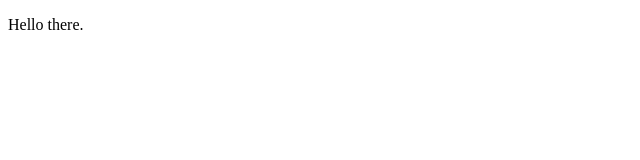
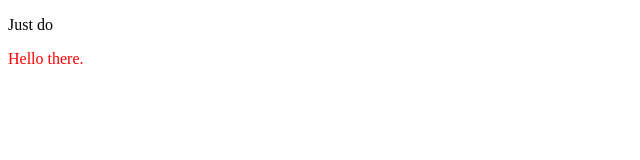
Before and after one commit to BarneyMayerson/06-components, a Vue app: page / in a window 1280 px wide. Shown: the top 160 px of the page, without its empty margins (0-640 px from the left). Built offline with nearby package versions, Linux system fonts and the light colour scheme.

Commit message:
06-006 Component Styles

```diff
--- a/src/App.vue
+++ b/src/App.vue
@@ -1,5 +1,6 @@
 <template>
   <div>
+    <p>Just do</p>
     <Greetings />
   </div>
 </template>
--- a/src/components/Greetings.vue
+++ b/src/components/Greetings.vue
@@ -13,3 +13,9 @@ export default {
   }
 }
 </script>
+
+<style scoped>
+  p {
+    color: red;
+  }
+</style>
```
